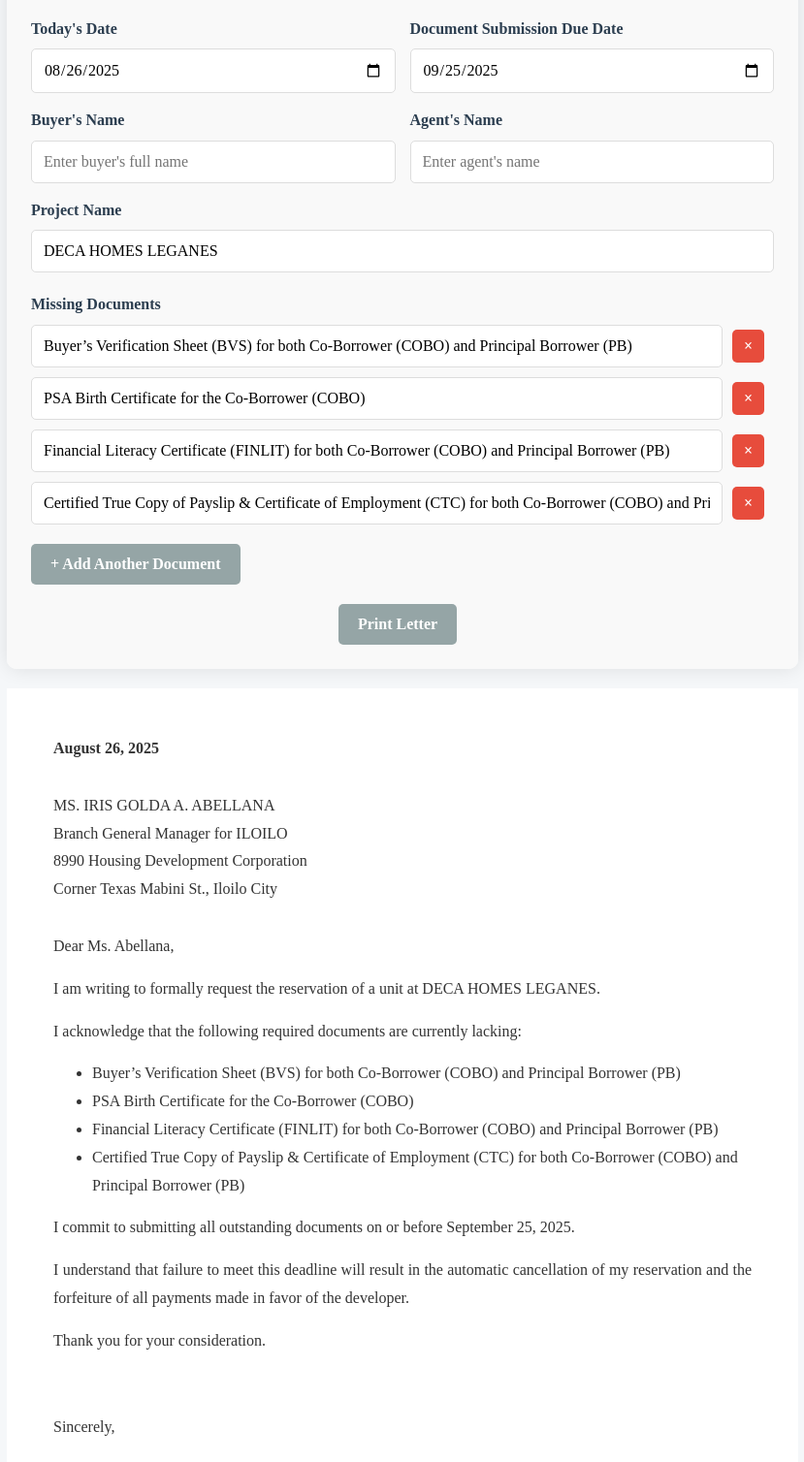
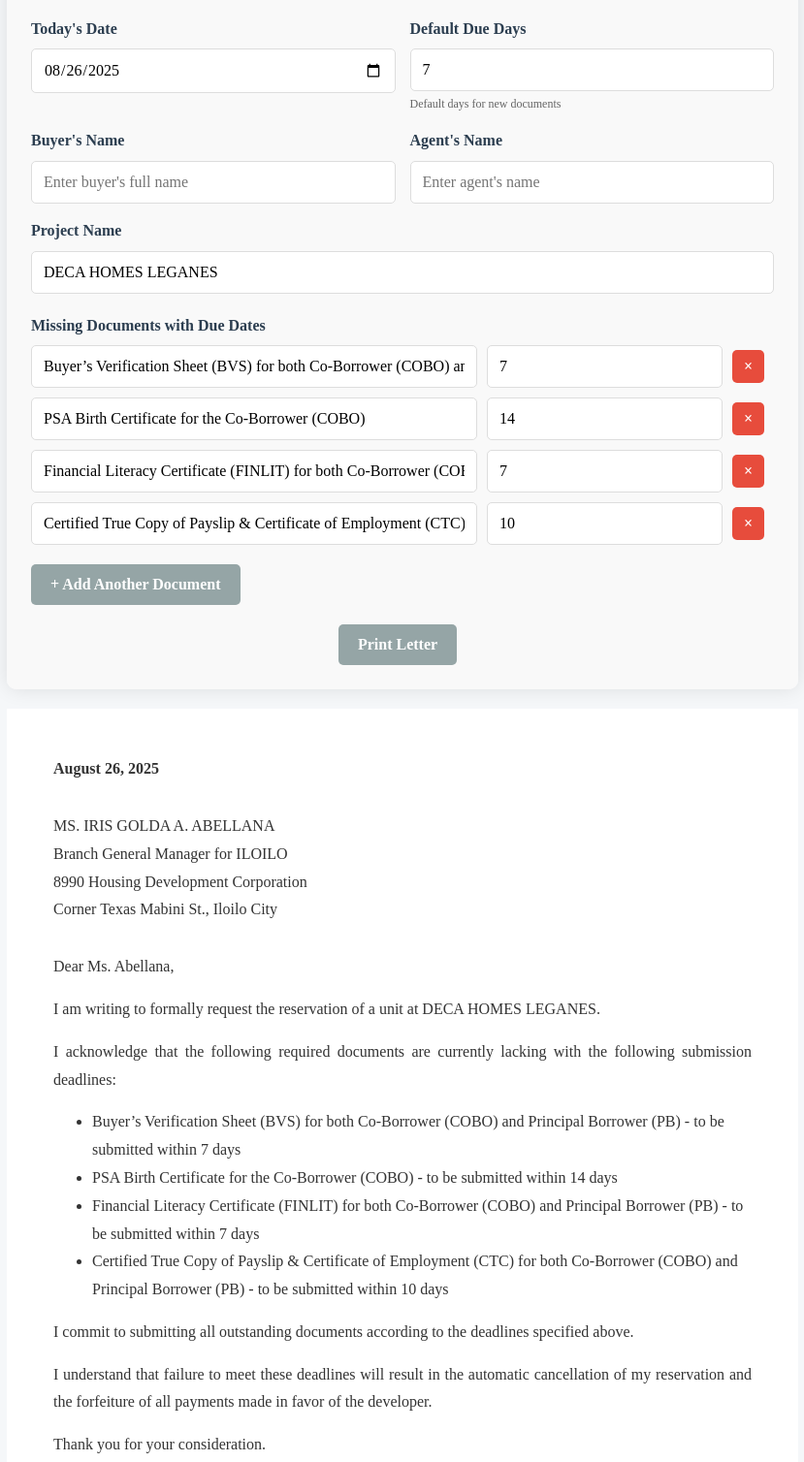
Before and after one commit to QGCoordinator/LetterToFollow, a plain HTML site: page index.html in a window 1280 px wide. Shown: the part 250-1758 px from the top of the page at 97% size, without its empty margins (225-1054 px from the left). Drawn offline with Linux system fonts and the light colour scheme.

Commit message:
Update index.html
each with default deadlines

```diff
--- a/index.html
+++ b/index.html
@@ -143,16 +143,22 @@
             display: flex;
             align-items: center;
             margin-bottom: 10px;
+            gap: 10px;
         }
 
         .document-item input {
+            flex: 2;
+            margin-right: 0;
+        }
+
+        .document-item input.due-days {
             flex: 1;
-            margin-right: 10px;
         }
 
         .remove-btn {
             background: #e74c3c;
             padding: 8px 12px;
+            flex: 0 0 auto;
         }
 
         .remove-btn:hover {
@@ -240,6 +246,12 @@
             flex: 1;
             margin-bottom: 0;
         }
+
+        .due-days-label {
+            font-size: 12px;
+            margin-top: 4px;
+            color: #666;
+        }
     </style>
 </head>
 <body>
@@ -261,8 +273,9 @@
                 </div>
 
                 <div class="form-group">
-                    <label for="dueDate">Document Submission Due Date</label>
-                    <input type="date" id="dueDate" required>
+                    <label for="defaultDueDays">Default Due Days</label>
+                    <input type="number" id="defaultDueDays" placeholder="Days" value="7" min="1" required>
+                    <div class="due-days-label">Default days for new documents</div>
                 </div>
             </div>
 
@@ -284,22 +297,26 @@
             </div>
 
             <div class="form-group">
-                <label>Missing Documents</label>
+                <label>Missing Documents with Due Dates</label>
                 <div id="documentList">
                     <div class="document-item">
                         <input type="text" placeholder="Document name" class="doc-input" value="Buyer’s Verification Sheet (BVS) for both Co-Borrower (COBO) and Principal Borrower (PB)">
+                        <input type="number" class="due-days" placeholder="Days" value="7" min="1">
                         <button class="remove-btn secondary-btn">×</button>
                     </div>
                     <div class="document-item">
                         <input type="text" placeholder="Document name" class="doc-input" value="PSA Birth Certificate for the Co-Borrower (COBO)">
+                        <input type="number" class="due-days" placeholder="Days" value="14" min="1">
                         <button class="remove-btn secondary-btn">×</button>
                     </div>
                     <div class="document-item">
                         <input type="text" placeholder="Document name" class="doc-input" value="Financial Literacy Certificate (FINLIT) for both Co-Borrower (COBO) and Principal Borrower (PB)">
+                        <input type="number" class="due-days" placeholder="Days" value="7" min="1">
                         <button class="remove-btn secondary-btn">×</button>
                     </div>
                     <div class="document-item">
                         <input type="text" placeholder="Document name" class="doc-input" value="Certified True Copy of Payslip & Certificate of Employment (CTC) for both Co-Borrower (COBO) and Principal Borrower (PB)">
+                        <input type="number" class="due-days" placeholder="Days" value="10" min="1">
                         <button class="remove-btn secondary-btn">×</button>
                     </div>
                 </div>
@@ -327,18 +344,18 @@
 
             <p>I am writing to formally request the reservation of a unit at <span id="outputProject">DECA HOMES LEGANES</span>.</p>
 
-            <p>I acknowledge that the following required documents are currently lacking:</p>
+            <p>I acknowledge that the following required documents are currently lacking with the following submission deadlines:</p>
 
             <ul class="document-list" id="outputDocuments">
-                <li>Buyer’s Verification Sheet (BVS) for both Co-Borrower (COBO) and Principal Borrower (PB)</li>
-                <li>PSA Birth Certificate for the Co-Borrower (COBO)</li>
-                <li>Financial Literacy Certificate (FINLIT) for both Co-Borrower (COBO) and Principal Borrower (PB)</li>
-                <li>Certified True Copy of Payslip & Certificate of Employment (CTC) for both Co-Borrower (COBO) and Principal Borrower (PB)</li>
+                <li>Buyer’s Verification Sheet (BVS) for both Co-Borrower (COBO) and Principal Borrower (PB) - to be submitted within 7 days</li>
+                <li>PSA Birth Certificate for the Co-Borrower (COBO) - to be submitted within 14 days</li>
+                <li>Financial Literacy Certificate (FINLIT) for both Co-Borrower (COBO) and Principal Borrower (PB) - to be submitted within 7 days</li>
+                <li>Certified True Copy of Payslip & Certificate of Employment (CTC) for both Co-Borrower (COBO) and Principal Borrower (PB) - to be submitted within 10 days</li>
             </ul>
 
-            <p>I commit to submitting all outstanding documents on or before <span id="outputDueDate"></span>.</p>
+            <p>I commit to submitting all outstanding documents according to the deadlines specified above.</p>
 
-            <p>I understand that failure to meet this deadline will result in the automatic cancellation of my reservation and the forfeiture of all payments made in favor of the developer.</p>
+            <p>I understand that failure to meet these deadlines will result in the automatic cancellation of my reservation and the forfeiture of all payments made in favor of the developer.</p>
 
             <p>Thank you for your consideration.</p>
 
@@ -362,12 +379,6 @@
             const formattedDate = today.toISOString().split('T')[0];
             document.getElementById('currentDate').value = formattedDate;
 
-            // Set due date to 30 days from now as default
-            const dueDate = new Date();
-            dueDate.setDate(today.getDate() + 30);
-            const formattedDueDate = dueDate.toISOString().split('T')[0];
-            document.getElementById('dueDate').value = formattedDueDate;
-
             // Update output with initial values
             updateOutput();
 
@@ -385,10 +396,13 @@
             // Add document field
             document.getElementById('addDocument').addEventListener('click', function() {
                 const documentList = document.getElementById('documentList');
+                const defaultDueDays = document.getElementById('defaultDueDays').value || 7;
+
                 const newDocument = document.createElement('div');
                 newDocument.className = 'document-item';
                 newDocument.innerHTML = `
                     <input type="text" placeholder="Document name" class="doc-input">
+                    <input type="number" class="due-days" placeholder="Days" value="${defaultDueDays}" min="1">
                     <button class="remove-btn secondary-btn">×</button>
                 `;
                 documentList.appendChild(newDocument);
@@ -399,8 +413,9 @@
                     updateOutput();
                 });
 
-                // Add input event to update the letter
+                // Add input events to update the letter
                 newDocument.querySelector('.doc-input').addEventListener('input', updateOutput);
+                newDocument.querySelector('.due-days').addEventListener('input', updateOutput);
             });
 
             // Print letter
@@ -418,31 +433,31 @@
 
             function updateOutput() {
                 const currentDate = document.getElementById('currentDate').value;
-                const dueDate = document.getElementById('dueDate').value;
                 const buyerName = document.getElementById('buyerName').value;
                 const agentName = document.getElementById('agentName').value;
                 const projectName = document.getElementById('projectName').value;
 
-                // Format dates
+                // Format date
                 const formattedCurrentDate = currentDate ? new Date(currentDate).toLocaleDateString('en-US', { year: 'numeric', month: 'long', day: 'numeric' }) : '[Date]';
-                const formattedDueDate = dueDate ? new Date(dueDate).toLocaleDateString('en-US', { year: 'numeric', month: 'long', day: 'numeric' }) : '[Due Date]';
 
                 // Update output elements
                 document.getElementById('outputDate').textContent = formattedCurrentDate;
-                document.getElementById('outputDueDate').textContent = formattedDueDate;
                 document.getElementById('outputBuyer').textContent = buyerName || '[Buyer Name]';
                 document.getElementById('outputAgent').textContent = agentName || '[Agent Name]';
                 document.getElementById('outputProject').textContent = projectName;
 
-                // Get and update documents
-                const docInputs = document.querySelectorAll('.doc-input');
+                // Get and update documents with due dates
+                const docItems = document.querySelectorAll('.document-item');
                 const documentsList = document.getElementById('outputDocuments');
                 documentsList.innerHTML = '';
 
-                docInputs.forEach(input => {
-                    if (input.value.trim() !== '') {
+                docItems.forEach(item => {
+                    const docInput = item.querySelector('.doc-input');
+                    const dueDaysInput = item.querySelector('.due-days');
+
+                    if (docInput.value.trim() !== '' && dueDaysInput.value) {
                         const li = document.createElement('li');
-                        li.textContent = input.value;
+                        li.textContent = `${docInput.value} - to be submitted within ${dueDaysInput.value} days`;
                         documentsList.appendChild(li);
                     }
                 });
```
